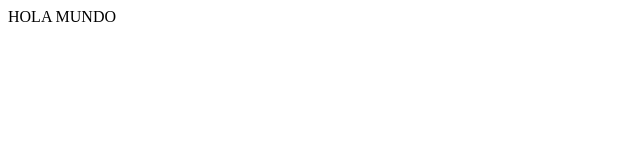
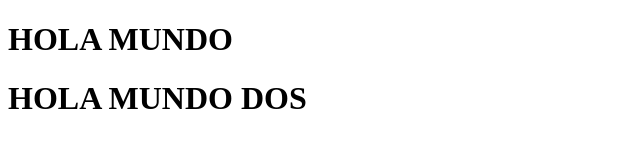
Before and after one commit to LuisTorres08/Prueba-Deploy, a plain HTML site: page index.html in a window 1280 px wide. Shown: the whole page, without its empty margins (0-640 px from the left). Drawn offline with Linux system fonts and the light colour scheme.

Commit message:
Cambio en develop

```diff
--- a/index.html
+++ b/index.html
@@ -7,7 +7,11 @@
     <title>Mi pagina web</title>
 </head>
 <body>
-    <div>HOLA MUNDO</div>
+    <div>
+        <h1>HOLA MUNDO</h1>
+        <h1>HOLA MUNDO DOS</h1>
+
+    </div>
 
 </body>
 </html>
```
